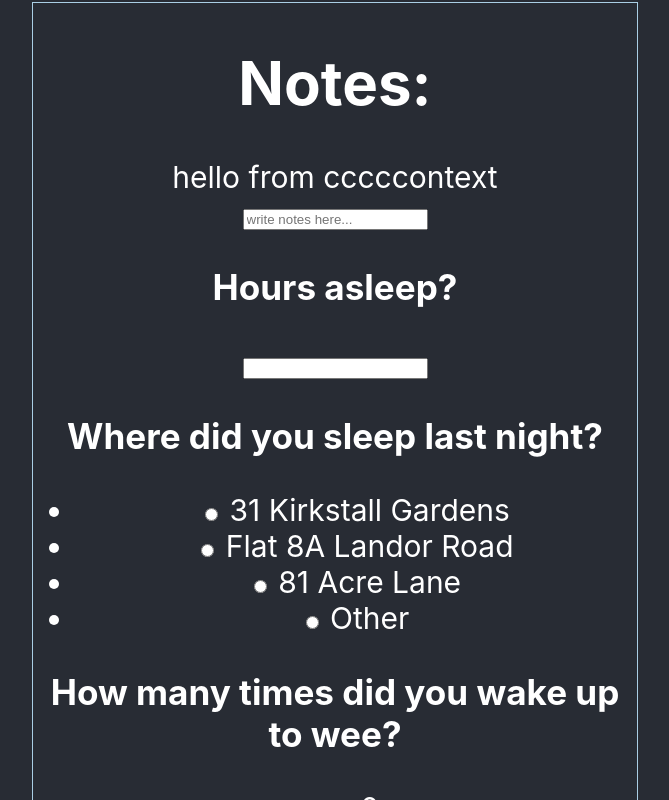
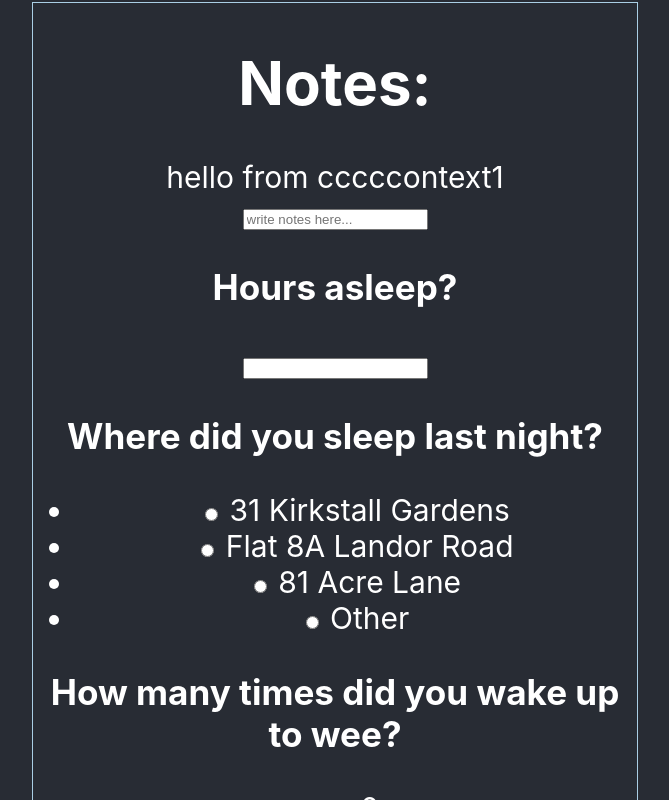
Before and after one commit to jjadeseravla/sleep-tracker, a React (Create React App) app: page /info/1 in a window 1280 px wide. Shown: the top 800 px of the page, without its empty margins (310-979 px from the left). Built offline with nearby package versions, Linux system fonts and the light colour scheme.

Commit message:
use the Id in url as a prop in component using useParams()

```diff
--- a/src/components/SquareInfo.js
+++ b/src/components/SquareInfo.js
@@ -1,9 +1,9 @@
 import React, { useState, useContext, useEffect } from 'react';
 import { UserContext } from '../UserContext';
-import { useHistory } from "react-router-dom";
+import { useHistory, useParams } from "react-router-dom";
 import './squareInfo.css';
 
-function SquareInfo() {
+const SquareInfo = () => {
 
   const [formValues, setFormValues] = useState(localStorage.getItem('myFormValueInLocalStorage') || '');
   console.log(1, formValues);
@@ -13,6 +13,8 @@ function SquareInfo() {
   function routeChange() {
     history.push(`/`);
   }
+
+  const { id } = useParams();
 
   const {value, setValue} = useContext(UserContext);
 
@@ -36,6 +38,7 @@ function SquareInfo() {
     <div className="myform">
       <h1>Notes:</h1>
         {value}
+        {id}
         <form action="" method="post" onSubmit={onSubmit}>
           <input type="text" id="notes" name="notes" placeholder="write notes here..."  value={formValues} onChange={onChange}/>
           <h3>Hours asleep?</h3>
```
